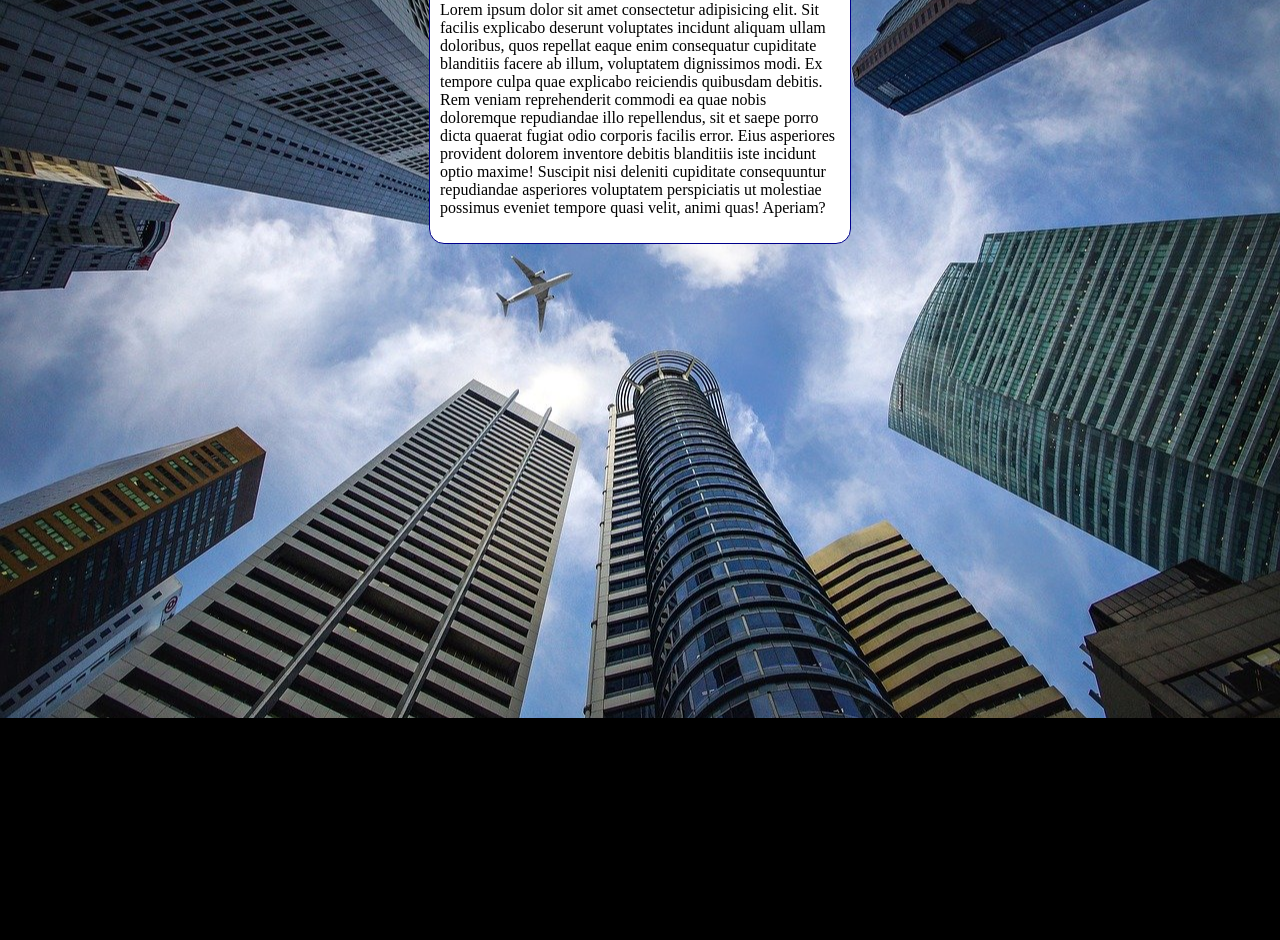
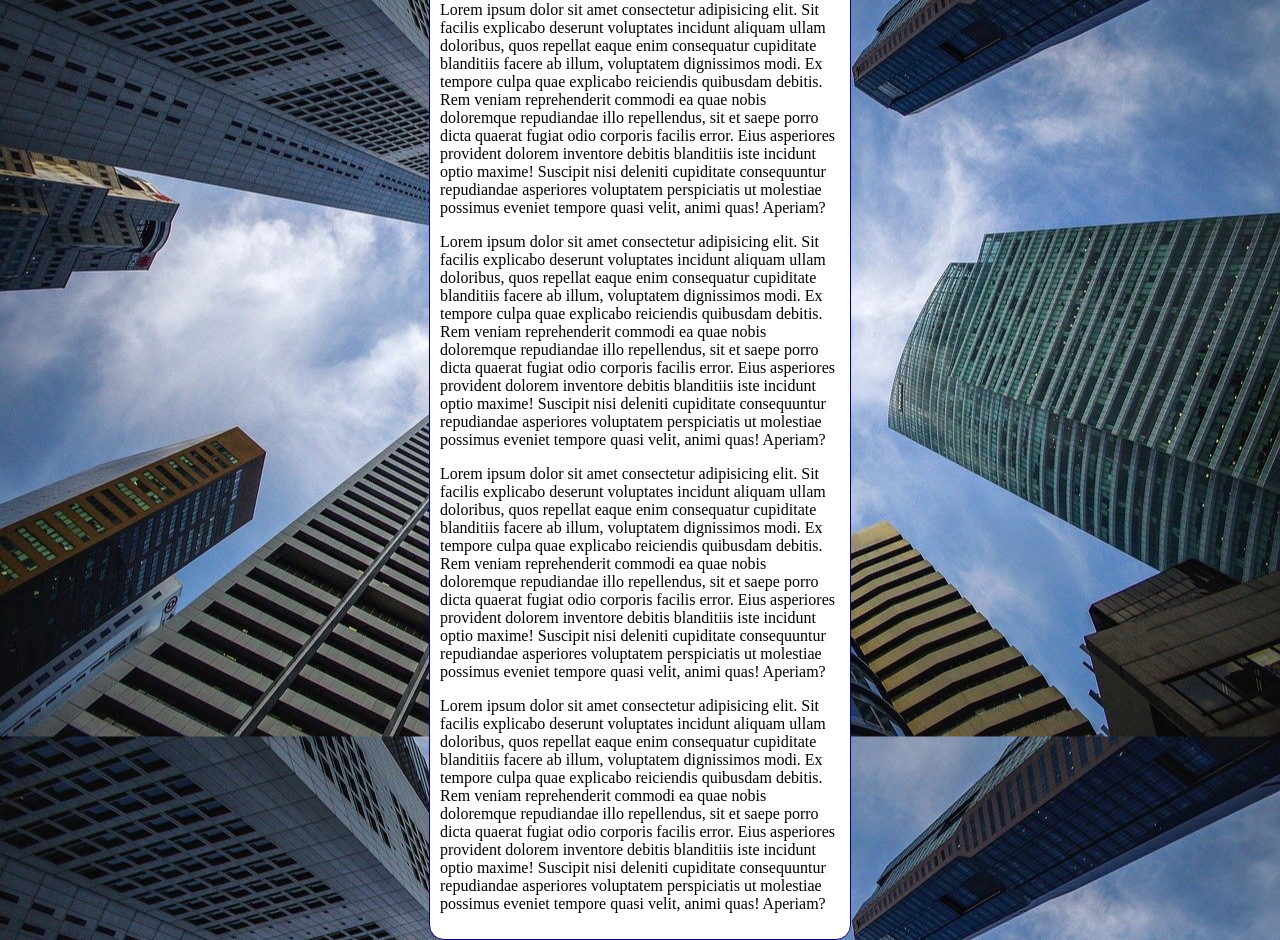
Before and after one commit to Paulo-peras/htmlcss, a plain HTML site: page exercicios/ex22/fundo006.html in a window 1280 px wide. Shown: the part 98-1038 px from the top of the page. Before the commit the page ends 816 px from the top, so only its background shows below. Drawn offline with Linux system fonts and the light colour scheme.

Commit message:
Update fundo006.html

```diff
--- a/exercicios/ex22/fundo006.html
+++ b/exercicios/ex22/fundo006.html
@@ -10,7 +10,7 @@
             background-color: black;
              background-image: url(imagens/wallpaper002.jpg);
              background-position: center center;
-             background-repeat: no-repeat;
+             background-repeat: repeat-y;
              background-size: cover;
         }
 
@@ -30,6 +30,15 @@
         <p>Lorem ipsum dolor sit amet consectetur adipisicing elit. Sit facilis explicabo deserunt voluptates incidunt aliquam ullam doloribus, quos repellat eaque enim consequatur cupiditate blanditiis facere ab illum, voluptatem dignissimos modi.
         Ex tempore culpa quae explicabo reiciendis quibusdam debitis. Rem veniam reprehenderit commodi ea quae nobis doloremque repudiandae illo repellendus, sit et saepe porro dicta quaerat fugiat odio corporis facilis error.
         Eius asperiores provident dolorem inventore debitis blanditiis iste incidunt optio maxime! Suscipit nisi deleniti cupiditate consequuntur repudiandae asperiores voluptatem perspiciatis ut molestiae possimus eveniet tempore quasi velit, animi quas! Aperiam?</p>
+        <p>Lorem ipsum dolor sit amet consectetur adipisicing elit. Sit facilis explicabo deserunt voluptates incidunt aliquam ullam doloribus, quos repellat eaque enim consequatur cupiditate blanditiis facere ab illum, voluptatem dignissimos modi.
+            Ex tempore culpa quae explicabo reiciendis quibusdam debitis. Rem veniam reprehenderit commodi ea quae nobis doloremque repudiandae illo repellendus, sit et saepe porro dicta quaerat fugiat odio corporis facilis error.
+            Eius asperiores provident dolorem inventore debitis blanditiis iste incidunt optio maxime! Suscipit nisi deleniti cupiditate consequuntur repudiandae asperiores voluptatem perspiciatis ut molestiae possimus eveniet tempore quasi velit, animi quas! Aperiam?</p>
+            <p>Lorem ipsum dolor sit amet consectetur adipisicing elit. Sit facilis explicabo deserunt voluptates incidunt aliquam ullam doloribus, quos repellat eaque enim consequatur cupiditate blanditiis facere ab illum, voluptatem dignissimos modi.
+                Ex tempore culpa quae explicabo reiciendis quibusdam debitis. Rem veniam reprehenderit commodi ea quae nobis doloremque repudiandae illo repellendus, sit et saepe porro dicta quaerat fugiat odio corporis facilis error.
+                Eius asperiores provident dolorem inventore debitis blanditiis iste incidunt optio maxime! Suscipit nisi deleniti cupiditate consequuntur repudiandae asperiores voluptatem perspiciatis ut molestiae possimus eveniet tempore quasi velit, animi quas! Aperiam?</p>
+                <p>Lorem ipsum dolor sit amet consectetur adipisicing elit. Sit facilis explicabo deserunt voluptates incidunt aliquam ullam doloribus, quos repellat eaque enim consequatur cupiditate blanditiis facere ab illum, voluptatem dignissimos modi.
+                    Ex tempore culpa quae explicabo reiciendis quibusdam debitis. Rem veniam reprehenderit commodi ea quae nobis doloremque repudiandae illo repellendus, sit et saepe porro dicta quaerat fugiat odio corporis facilis error.
+                    Eius asperiores provident dolorem inventore debitis blanditiis iste incidunt optio maxime! Suscipit nisi deleniti cupiditate consequuntur repudiandae asperiores voluptatem perspiciatis ut molestiae possimus eveniet tempore quasi velit, animi quas! Aperiam?</p>
     </main>
 </body>
 </html>
```
